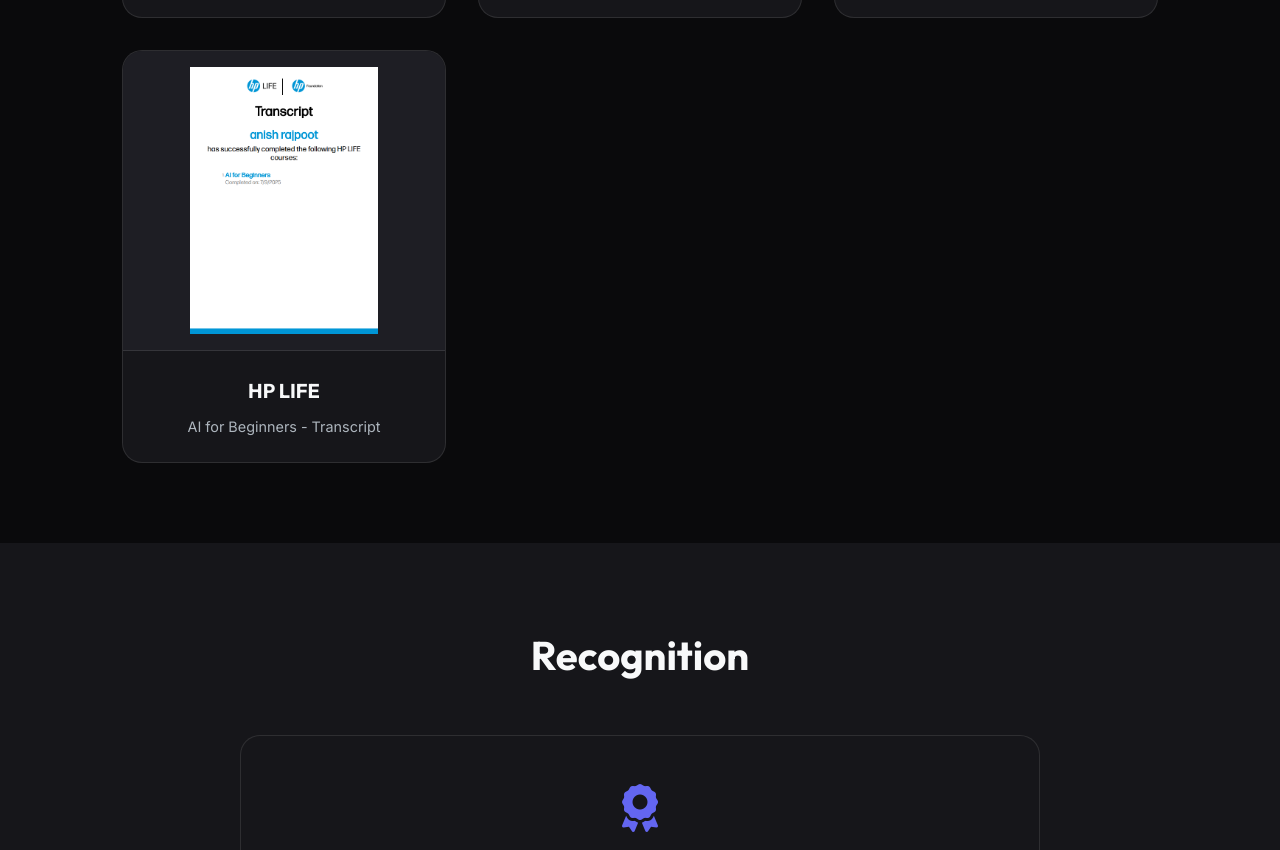
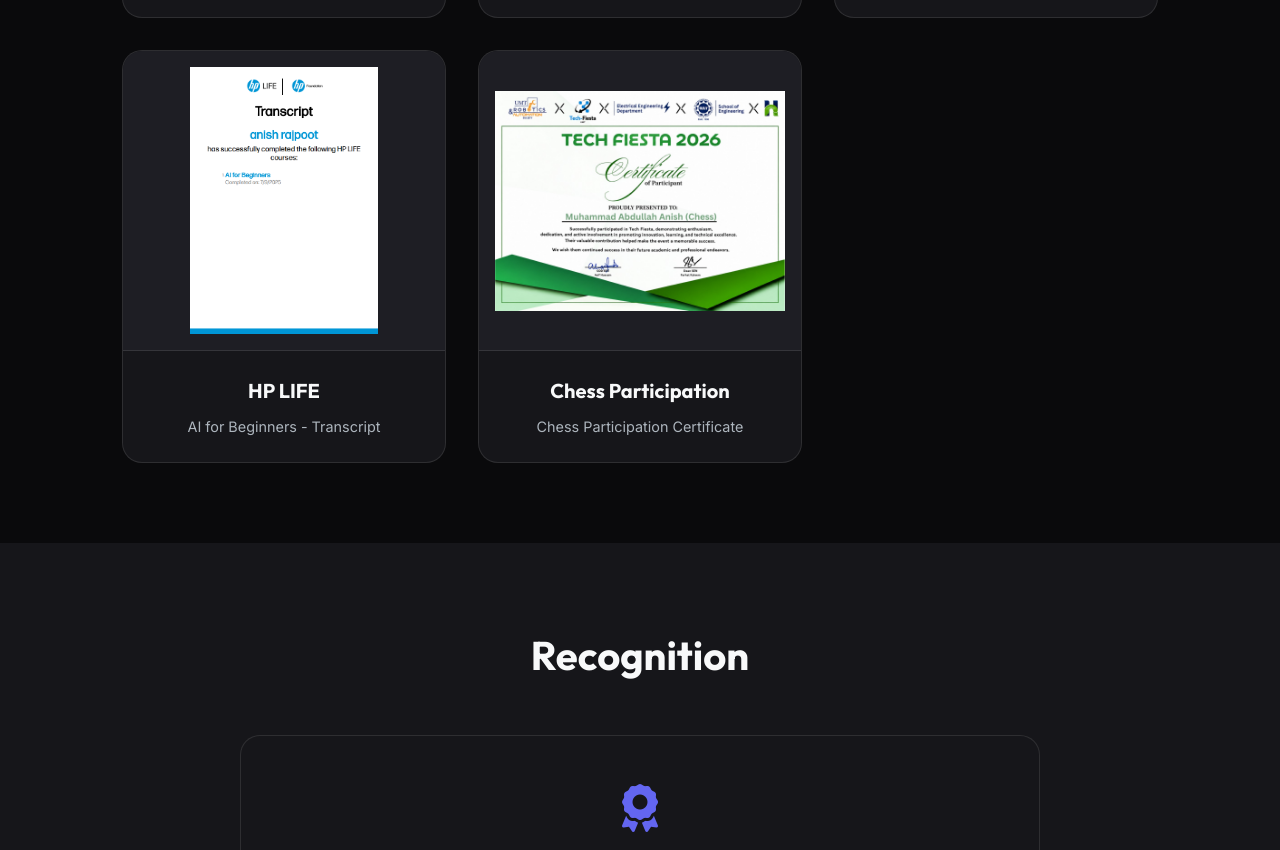
Before and after one commit to Abdullahanish/portfolio, a plain HTML site: page index.html in a window 1280 px wide. Shown: the part 4813-5663 px from the top of the page. Drawn offline with Linux system fonts and the light colour scheme.

Commit message:
Add chess participation certificate

```diff
--- a/index.html
+++ b/index.html
@@ -364,6 +364,15 @@
                         <p>AI for Beginners - Transcript</p>
                     </div>
                 </div>
+                <div class="cert-card reveal">
+                    <div class="cert-image">
+                        <img src="assets/certificates/chess.jpeg" alt="Chess Participation Certificate">
+                    </div>
+                    <div class="cert-info">
+                        <h3>Chess Participation</h3>
+                        <p>Chess Participation Certificate</p>
+                    </div>
+                </div>
             </div>
         </div>
     </section>
```
Also changed, not shown: assets/certificates/chess.jpeg (added).
